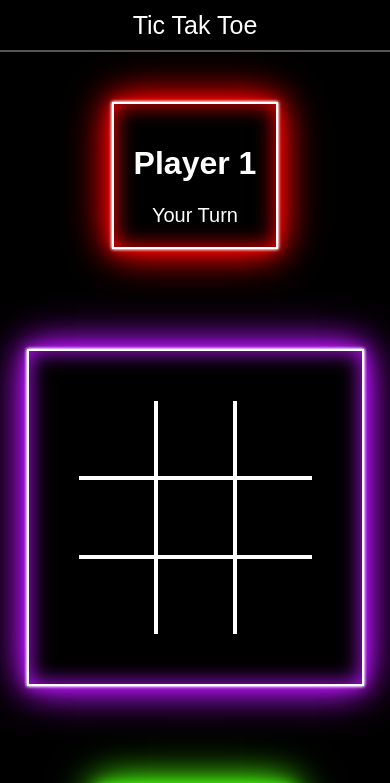
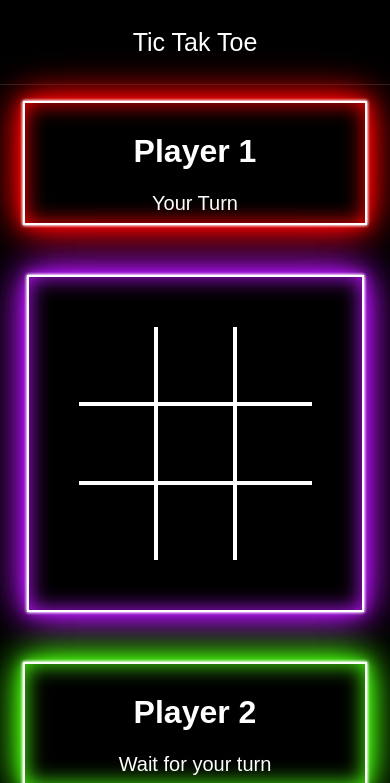
Before and after one commit to rishigupta1109/tictaktoe, a plain HTML site: page index.html in a window 390 px wide. Both pictures are taken after a click on the button "Player VS Player". Shown: the top 783 px of the page. Drawn offline with Linux system fonts and the light colour scheme.

Commit message:
ui changes

```diff
--- a/index.js
+++ b/index.js
@@ -544,9 +544,7 @@ const optimalPosition = (player) => {
   let tempPositions = JSON.parse(JSON.stringify(positions));
   console.log(tempPositions);
   console.log(positions);
-  let max = -1,
-    pos1 = -1,
-    pos2 = -1;
+
   let arr = [];
   console.log(player);
   for (let i = 0; i < 3; i++) {
--- a/style.css
+++ b/style.css
@@ -12,8 +12,8 @@ body{
 
 
 .navbar{
-    border-bottom: 2px solid rgba(255, 249, 249, 0.342);
-     height:50px;
+    border-bottom: 1px solid rgba(255, 255, 255, 0.135);
+     height:10vh;
     font-size: 25px;
     font-family: sans-serif;
     background-color: black;
@@ -100,7 +100,7 @@ body{
     justify-content: center;
     align-items: center;
     height:160px;
-    width:160px;
+    width:200px;
     padding: 40px;
     margin: 50px;
     border:2px solid white;
@@ -147,7 +147,6 @@ button:hover{
 .p11{
    box-shadow:  0 0 0.2rem #fff, 0 0 0.2rem #fff, 0 0 2rem #ff0000, 0 0 0.8rem #ff0000, 0 0 2.8rem #ff0000, inset 0 0 1.3rem #ff0000;
 
-
 }
 .p22{
     box-shadow: 0 0 0.2rem #fff, 0 0 0.2rem #fff, 0 0 2rem #4aff0f, 0 0 0.8rem#4aff0f, 0 0 2.8rem #4aff0f, inset 0 0 1.3rem #4aff0f;
@@ -173,15 +172,17 @@ button:hover{
 .container {
     flex-direction: column;
     align-items: center;
+    padding: 1rem 0;
 }
 .megacontainer{
     height: auto;
 }
 .player{
-    height:auto;
-    width:auto;
+    font-size: 1rem;
+    height: 80px;
+    width: 300px;
     padding: 20px;
-    margin: 50px;
+    margin: 0;
 }
 
 }
```
